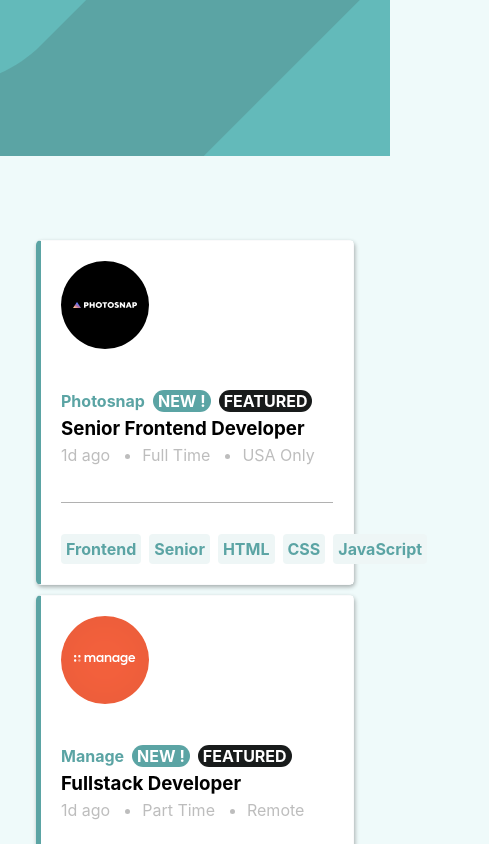
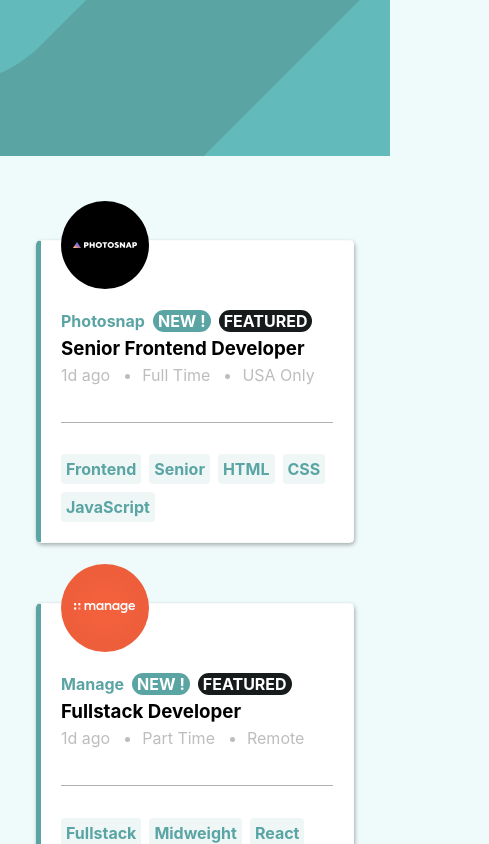
Before and after one commit to dickosmad/job_board, a React (Create React App) app: page / in a window 390 px wide. Shown: the top 844 px of the page, 489 px wide, since content can reach past the window. Built offline with nearby package versions, Linux system fonts and the light colour scheme.

Commit message:
final adding and and styling update Media queries fixes and filter problem fixed

```diff
--- a/src/components/Job/Job.js
+++ b/src/components/Job/Job.js
@@ -9,35 +9,49 @@ export default function Job() {
   useEffect(() => {
     setJobs(datas);
   }, []);
-  // console.log(jobs);
-
   const handleFilterInput = (e) => {
     setTagFilter([...tagFilter, e.target.innerText]);
   };
-  //   let { first, ...rest } = jobs.languages;
-
+  // We'll filter jobs based on selected tags
+  // For that we'll get these tags the destructring it and use array.every
+  // that return all the truthy elements
   const filterJobs = jobs.filter((job) => {
-    let [language] = job.languages;
     let level = job.level;
     let role = job.role;
-    let [tool] = job.tools;
-    let tags = [role, level, tool, language];
-    console.log("tags", tags);
+    let tags = [role, level];
+    let tool = job.tools;
+    let language = job.languages;
+    if (tool !== undefined) {
+      tags.push(...tool);
+    }
+    // In our data we have some jobs that don't have languages array or tools
+    //and they're undefined , we'll not push them if it the case .
+    if (language !== undefined) {
+      tags.push(...language);
+    }
 
     if (tagFilter.length === 0) {
       return job;
     }
     return tagFilter.every((t) => tags.includes(t));
   });
-  //console.log("filter Jobs", filterJobs);
+  // Delete the filter tags
   const deleteFilter = (value) => {
     if (tagFilter === undefined) return;
     return setTagFilter(tagFilter.filter((tagFilter) => tagFilter !== value));
   };
+  // Just clearing the array by using empty array trick
+  const clearFilter = () => {
+    setTagFilter([]);
+  };
 
   return (
     <>
-      <SearchBar textTag={tagFilter} filters={deleteFilter} />
+      <SearchBar
+        textTag={tagFilter}
+        filters={deleteFilter}
+        clearFilter={clearFilter}
+      />
       {filterJobs &&
         filterJobs.map((job) => {
           return (
--- a/src/components/Job/Job.scss
+++ b/src/components/Job/Job.scss
@@ -51,6 +51,7 @@ $skills_color:hsl(180, 31%, 95%);
 .skills{
     display: flex;
     margin-left: auto;
+    flex-wrap: wrap;
      gap:.5em;
     p {
         padding: 5px;
@@ -69,6 +70,7 @@ $skills_color:hsl(180, 31%, 95%);
     ul{
     display: flex;
     align-items:center;
+    flex-wrap: wrap;
     gap:2em;
     li{
         color: rgba(128, 128, 128, 0.52);
@@ -92,20 +94,28 @@ $skills_color:hsl(180, 31%, 95%);
 
 @media screen and (max-width: 805px) {
 .container{
-    margin: 10px auto;
+    margin: 60px auto;
 
      width: 80vw;
+}
+.logo{
+    position: relative;
+    top: -60px;
 }
 
     .job_post{
         display: flex;
         flex-direction: column;
         align-items: flex-start;
+
     }
     .skills{
         display: flex;
         align-items: flex-start;
         margin:0;
+    }
+    .job_infos{
+        margin-top:-5rem
     }
 
     hr {
@@ -118,3 +128,23 @@ $skills_color:hsl(180, 31%, 95%);
 
 
 }
+@media screen and (max-width: 350px){
+    .job_post_date{
+        display: flex;
+        flex-direction: column;
+        align-items: flex-start;
+    }
+
+}
+@media screen and (max-width: 290px){
+    .job_post_date{
+        display: flex;
+        flex-direction: column;
+        align-items: flex-start;
+    }
+    .job_title_infos{
+        flex-direction: column;
+        align-items: flex-start;
+    }
+
+}
--- a/src/components/SearchBar/SearchBar.js
+++ b/src/components/SearchBar/SearchBar.js
@@ -1,9 +1,8 @@
 import React from "react";
 import "./SearchBar.scss";
-export default function SearchBar({ textTag, filters }) {
+export default function SearchBar({ textTag, filters, clearFilter }) {
   const id = new Date().getMilliseconds();
 
-  console.log("textTag", textTag);
   return (
     <header>
       <div className="search">
@@ -24,6 +23,11 @@ export default function SearchBar({ textTag, filters }) {
                 </div>
               </div>
             ))}
+          <div className="clear">
+            <span className="clear" onClick={clearFilter}>
+              Clear
+            </span>{" "}
+          </div>
         </div>
       )}
     </header>
--- a/src/components/SearchBar/SearchBar.scss
+++ b/src/components/SearchBar/SearchBar.scss
@@ -23,11 +23,14 @@ header {
         display: flex;
         align-items: center;
         justify-content: flex-start;
+        flex-wrap: wrap;
+
 
         button {
             display: flex;
             align-items: center;
             justify-content: center;
+            flex-wrap: wrap;
             gap: 5px;
             outline: none;
             padding: 0px 0px 0px 4px;
@@ -56,5 +59,22 @@ header {
         margin-bottom: 10px;
         overflow: hidden;
     }
+    .clear{
+        display: flex;
+        align-items: center;
+        padding:5px;
+        margin-left:auto;
+        color: rgba(128, 128, 128, 0.52);
+        font-weight:500;
+        cursor: pointer;
+
+    }
 
 }
+
+@media screen and (max-width: 950px){
+    .filter_box {
+        width: 90vw !important;
+
+    }
+}
```
